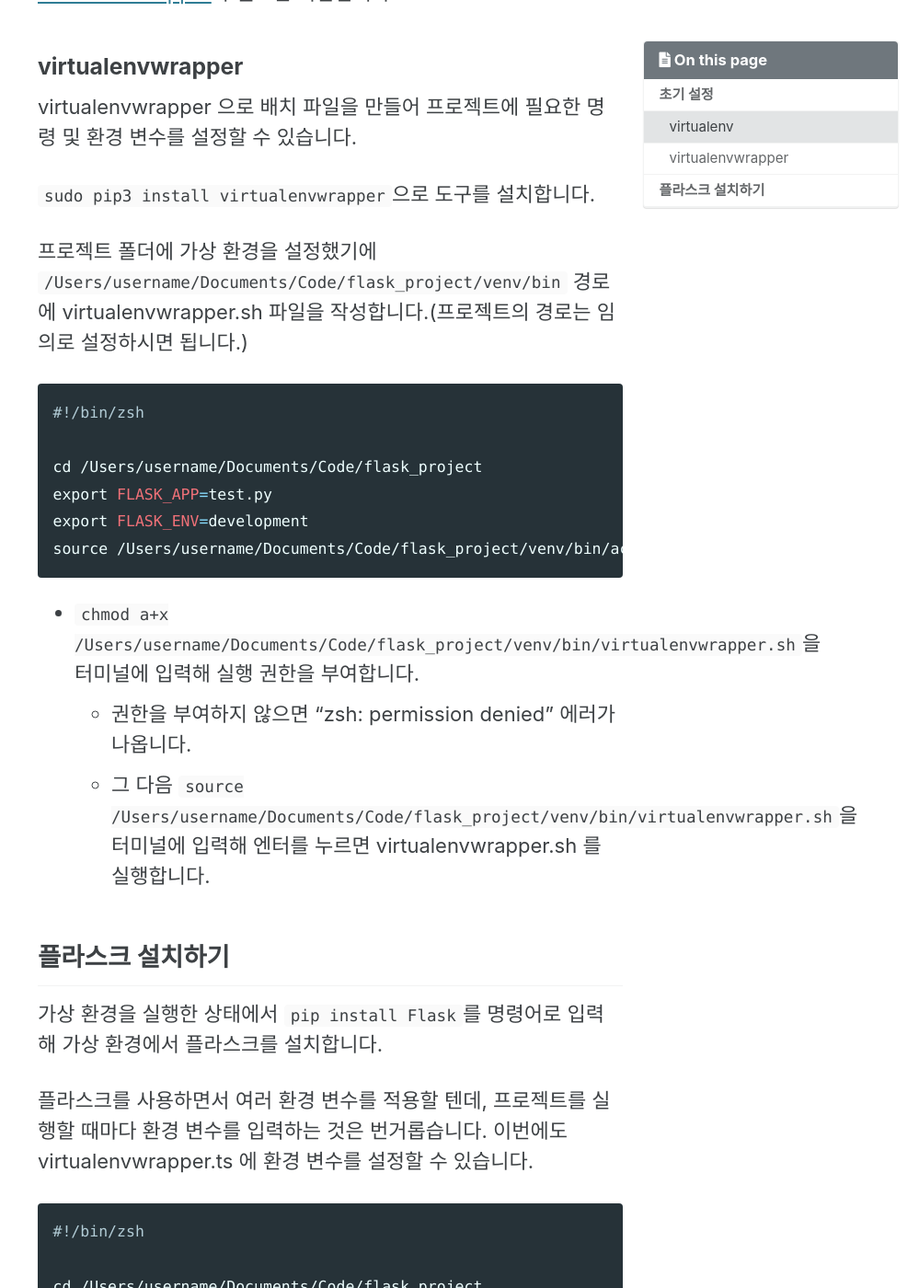
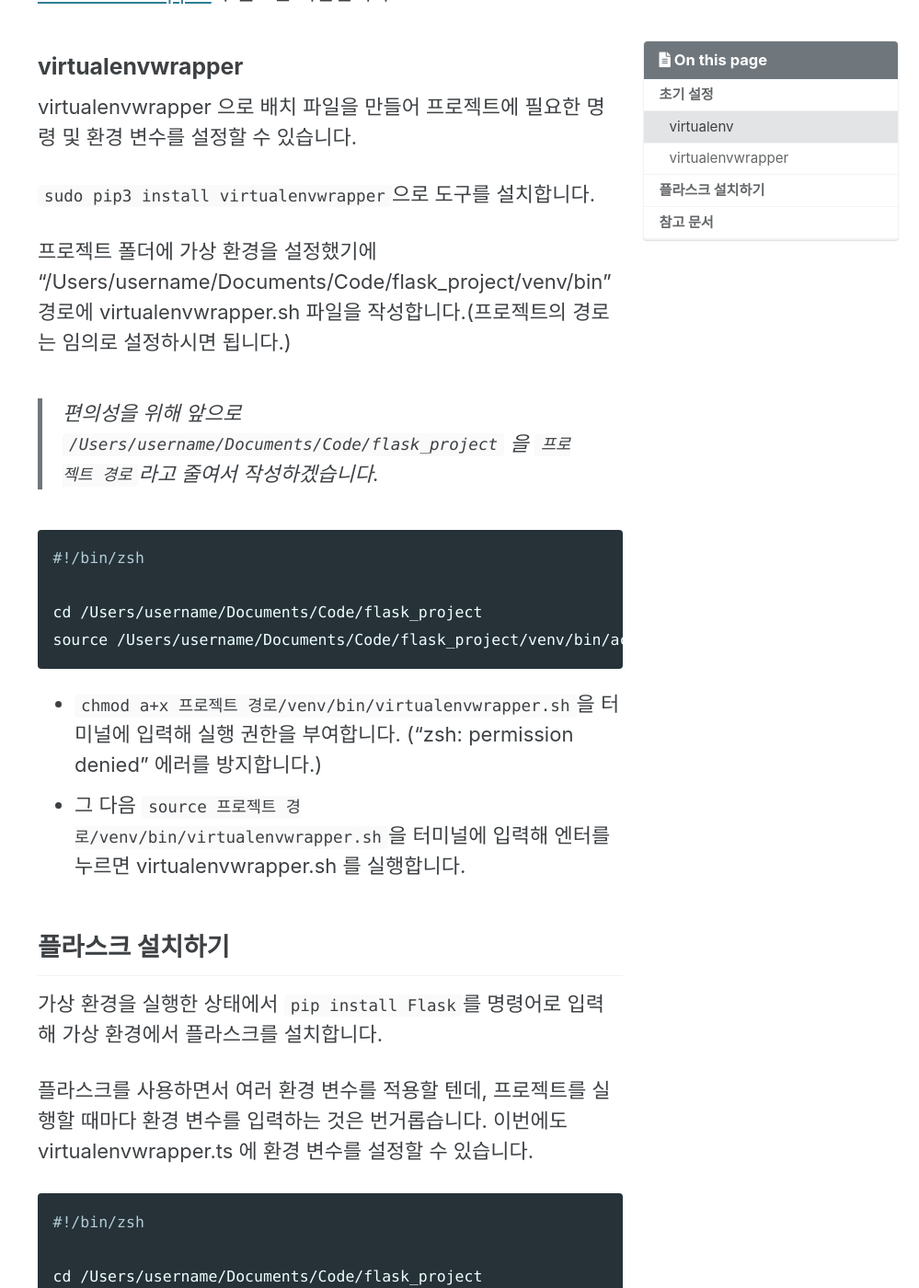
Before and after one commit to chinsanchung/chinsanchung.github.com, a Jekyll site: the page built from _posts/2021-12-07-start-Flask.md, in a window 1280 px wide and 1400 px high, scrolled down 1443 px. Shown: the whole window at 92% size, without its empty margins (281-1280 px from the left). Built offline with Jekyll 4.4.1, drawn with Linux system fonts in a browser that asks for light colours; cached includes are drawn as plain includes; some of the changed text lies outside the part shown.

Commit message:
fix:  파일 경로 표기 수정, 일부 메시지 수정
-   프로젝트의 경로를 특정 단어로 통일하도록 설정
- 참고 문서 항목 추가
- 권한 부여에 대한 내용 수정

````diff
--- a/_posts/2021-12-07-start-Flask.md
+++ b/_posts/2021-12-07-start-Flask.md
@@ -1,5 +1,5 @@
 ---
-title: 'Flask 초기 환경 설정'
+title: "Flask 초기 환경 설정"
 layout: single
 author_profile: false
 read_time: false
@@ -55,20 +55,19 @@ virtualenvwrapper 으로 배치 파일을 만들어 프로젝트에 필요한
 
 `sudo pip3 install virtualenvwrapper`으로 도구를 설치합니다.
 
-프로젝트 폴더에 가상 환경을 설정했기에 `/Users/username/Documents/Code/flask_project/venv/bin` 경로에 virtualenvwrapper.sh 파일을 작성합니다.(프로젝트의 경로는 임의로 설정하시면 됩니다.)
+프로젝트 폴더에 가상 환경을 설정했기에 "/Users/username/Documents/Code/flask_project/venv/bin" 경로에 virtualenvwrapper.sh 파일을 작성합니다.(프로젝트의 경로는 임의로 설정하시면 됩니다.)
+
+> 편의성을 위해 앞으로 `/Users/username/Documents/Code/flask_project` 을 `프로젝트 경로`라고 줄여서 작성하겠습니다.
 
 ```bash
 #!/bin/zsh
 
 cd /Users/username/Documents/Code/flask_project
-export FLASK_APP=test.py
-export FLASK_ENV=development
 source /Users/username/Documents/Code/flask_project/venv/bin/activate
 ```
 
-- `chmod a+x /Users/username/Documents/Code/flask_project/venv/bin/virtualenvwrapper.sh`을 터미널에 입력해 실행 권한을 부여합니다.
-  - 권한을 부여하지 않으면 "zsh: permission denied" 에러가 나옵니다.
-  - 그 다음 `source /Users/username/Documents/Code/flask_project/venv/bin/virtualenvwrapper.sh`을 터미널에 입력해 엔터를 누르면 virtualenvwrapper.sh 를 실행합니다.
+- `chmod a+x 프로젝트 경로/venv/bin/virtualenvwrapper.sh`을 터미널에 입력해 실행 권한을 부여합니다. ("zsh: permission denied" 에러를 방지합니다.)
+- 그 다음 `source 프로젝트 경로/venv/bin/virtualenvwrapper.sh`을 터미널에 입력해 엔터를 누르면 virtualenvwrapper.sh 를 실행합니다.
 
 ## 플라스크 설치하기
 
@@ -88,4 +87,9 @@ source /Users/username/Documents/Code/flask_project/venv/bin/activate
 - `export FLASK_APP=test.py`: FLASK_APP 환경 변수가 지정되지 않은 경우 자동으로 app.py를 기본 애플리케이션으로 인식합니다. 예시로 app.py 대신 test.py 를 기본 애플리케이션으로 하고 싶을 때 환경 변수로 입력합니다.
 - `export FLASK_ENV=development`: 개발 환경으로 설정해 디버그 모드를 활성화합니다.
 
-`source 파일 위치/virtualenvwrapper.sh`로 파일을 터미널에서 실행한 후 `flask run`을 입력하면 위의 명령을 적용하여 플라스크 앱을 실행합니다.
+virtualenvwrapper.sh 파일을 터미널에서 실행한 후 `flask run`을 입력하면 위의 명령을 적용하여 플라스크 앱을 실행합니다.
+
+## 참고 문서
+
+- [플라스크 문서 한글판](https://flask-docs-kr.readthedocs.io/ko/latest/)
+- [점프 투 플라스크](https://wikidocs.net/book/4542)
````
